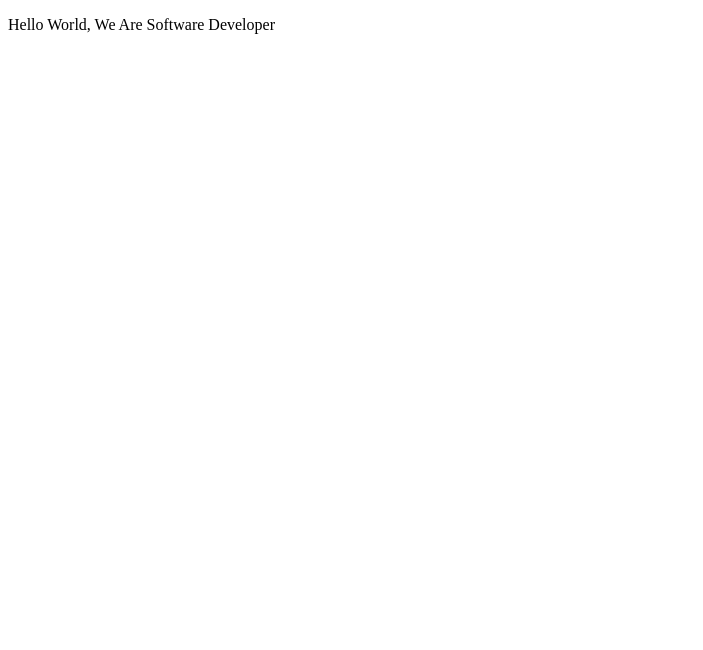
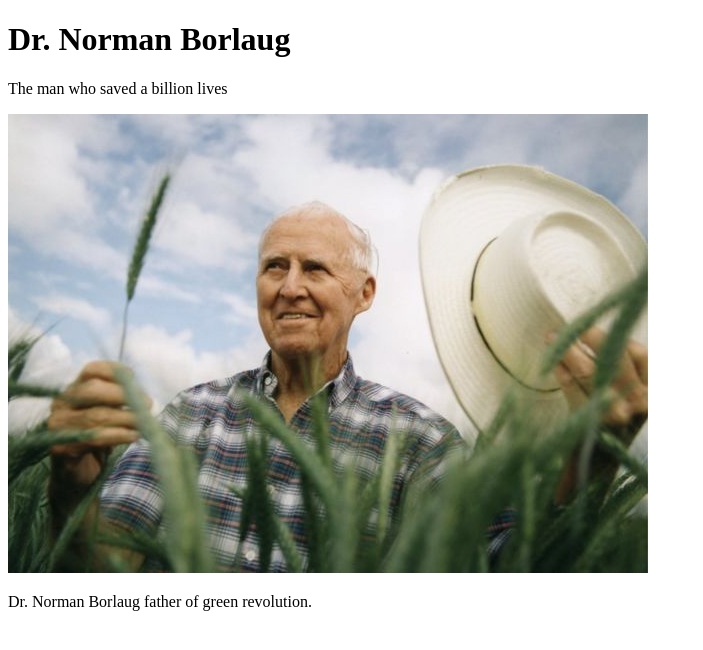
Before and after one commit to Al-Amin-Khan-Shakil/Tribute-Page, a plain HTML site: page index.html in a window 1280 px wide. Shown: the whole page, without its empty margins (0-703 px from the left). Drawn offline with Linux system fonts and the light colour scheme.

Commit message:
Html Modification 01

```diff
--- a/index.html
+++ b/index.html
@@ -7,7 +7,14 @@
   </head>
 
   <body>
-    <p>Hello World, We Are Software Developer</p>
+    <main id="main">
+      <h1 id="title">Dr. Norman Borlaug</h1>
+      <p>The man who saved a billion lives</p>
+      <div id="img-div">
+        <img src="/image/_106282401_gettyimages-583502574.jpg" alt="Dr. Norman Borlaug photo" id="image">
+        <p id="img-caption">Dr. Norman Borlaug father of green revolution.</p>
+      </div>
+    </main>
     <script src="https://cdn.freecodecamp.org/testable-projects-fcc/v1/bundle.js"></script>
 
     <!--
```
